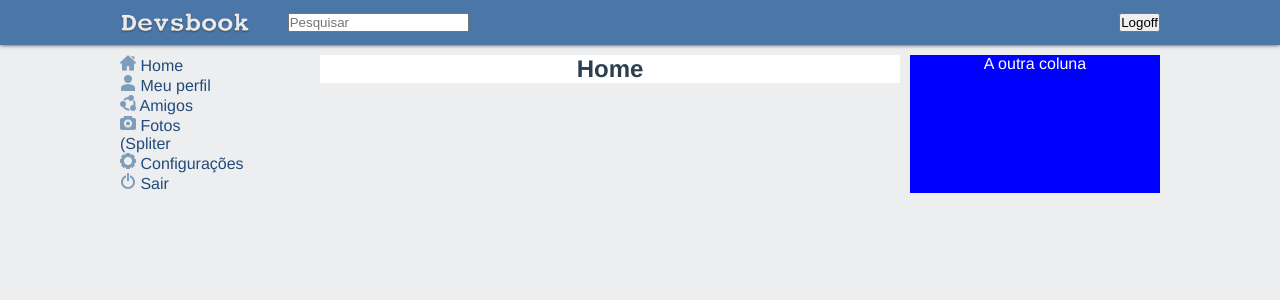
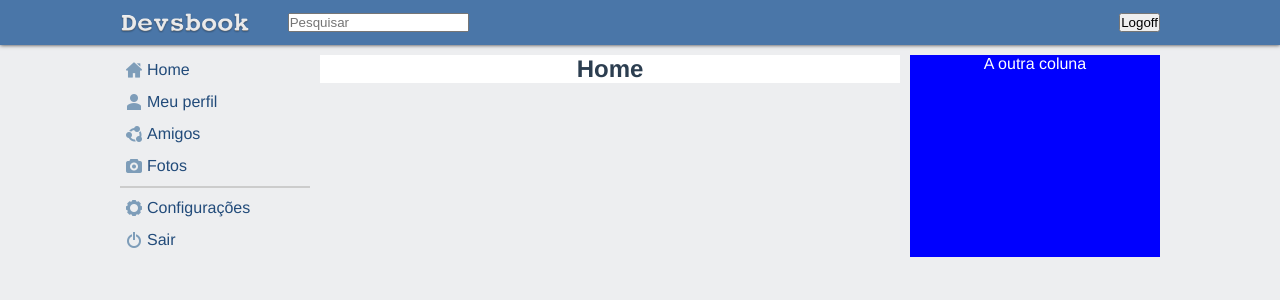
Before and after one commit to renatoalmeida49/novaesbook, a Vue app: page / in a window 1280 px wide. Shown: the top 300 px of the page. Built offline with nearby package versions, Linux system fonts and the light colour scheme; sample sign-in values are in the browser's storage.

Commit message:
feat(TheAside.vue): menu with a better styling

```diff
--- a/src/views/layout/TheAside.vue
+++ b/src/views/layout/TheAside.vue
@@ -18,7 +18,7 @@
                 <img src="@/assets/icons/photo.png" width="16" height="16" alt="Home icon">
                 Fotos
             </li>
-            <div>(Spliter</div>
+            <div class="spliter"></div>
             <li>
                 <img src="@/assets/icons/settings.png" width="16" height="16" alt="Home icon">
                 Configurações
@@ -47,6 +47,29 @@ export default {
     .nav {
         ul {
             list-style: none;
+
+            li {
+                padding: 5px;
+                margin-bottom: 2px;
+                cursor: pointer;
+                border: 1px solid transparent;
+                display: flex;
+                align-items: center;
+
+                &:hover {
+                    background-color: #d1d9e0;
+                    border: 1px solid #CCC;
+                }
+
+                img {
+                    margin-right: 5px;
+                }
+            }
+
+            .spliter {
+                border: 1px solid #ccc;
+                margin: 5px 0;
+            }
         }
     }
 }
```
